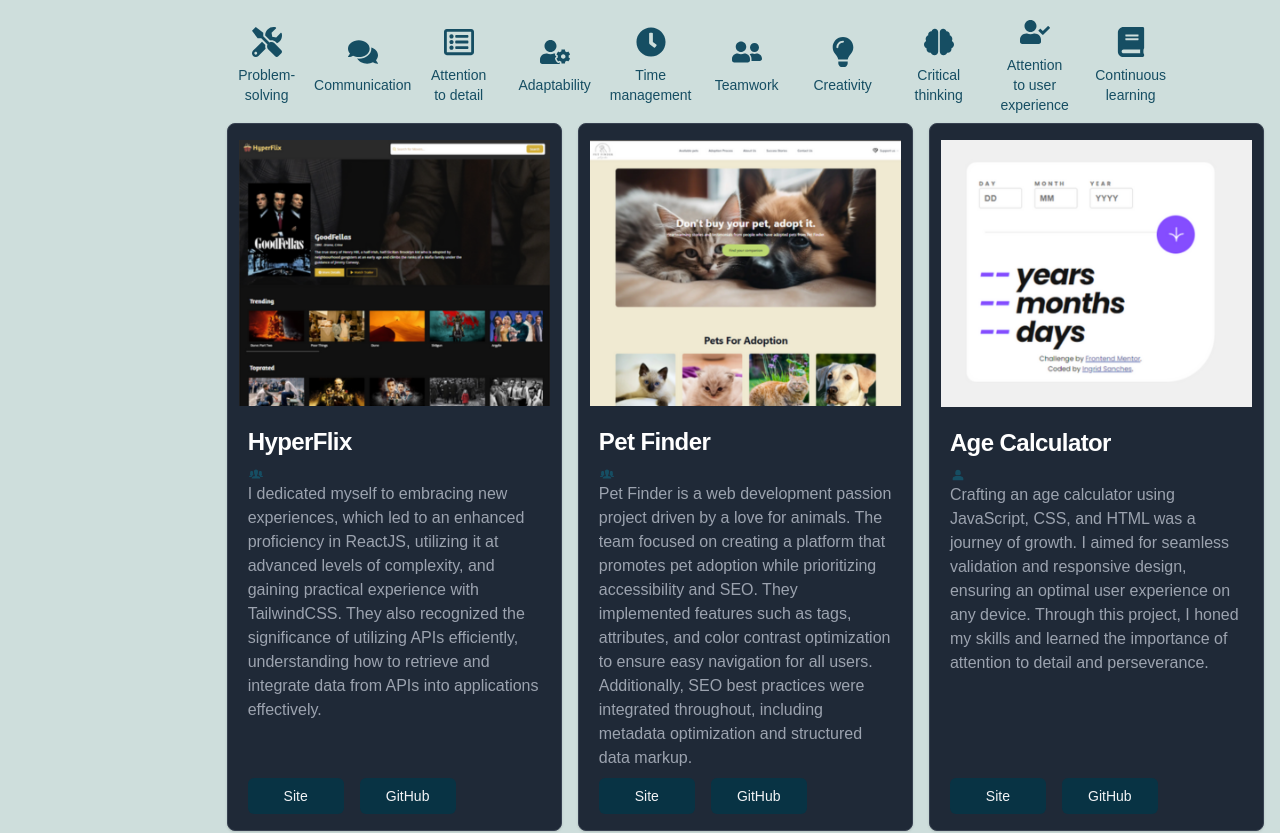
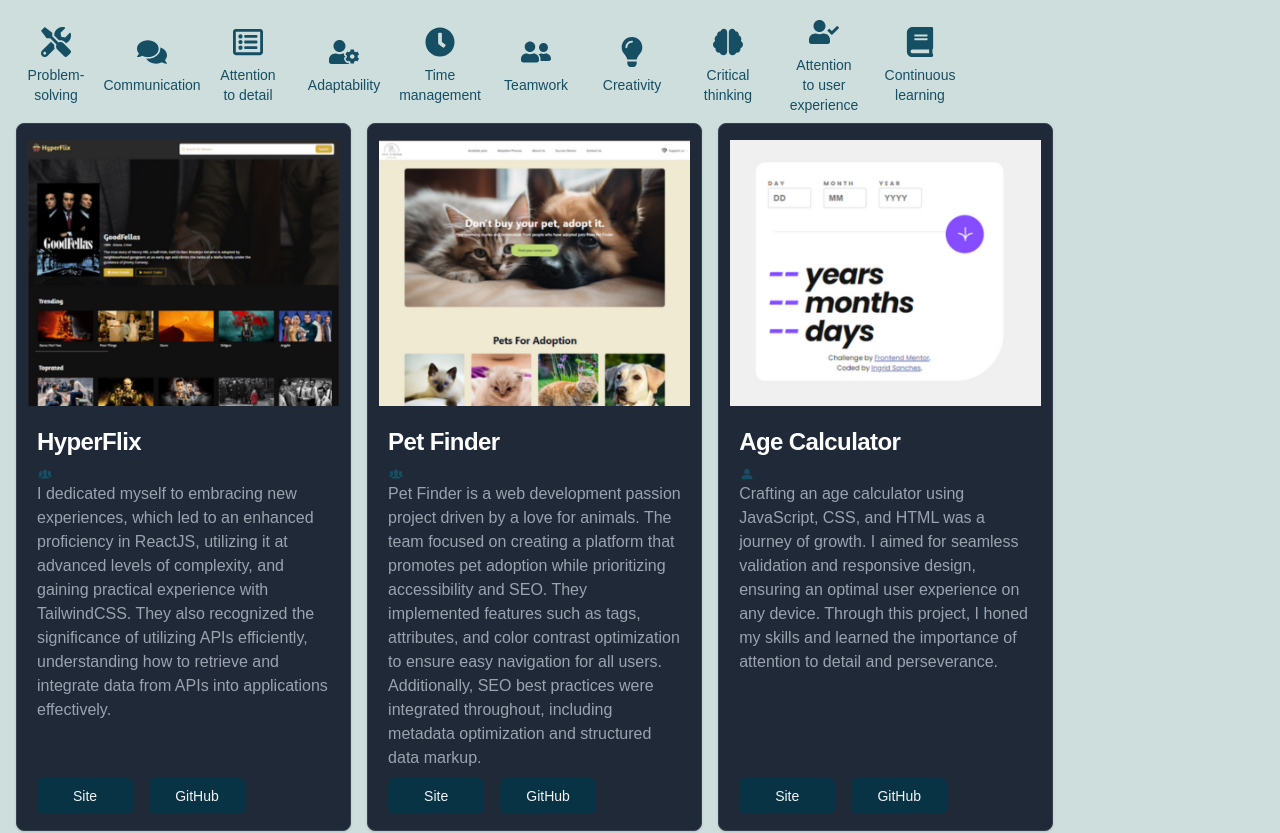
Before and after one commit to IngridAkeida/portfolio, a Next.js app: page / in a window 1280 px wide. Shown: the part 1427-2260 px from the top of the page. Built offline with nearby package versions, Linux system fonts and the light colour scheme; a web font is replaced by a local one; what tailwindcss-animated would draw is missing.

Commit message:
improvement - Main

```diff
--- a/src/components/main/Main.tsx
+++ b/src/components/main/Main.tsx
@@ -7,19 +7,19 @@ import technologies from "../data/technologies";
 import AbilitiesList from "../AbilitiesList";
 import abilities from "../data/abilities";
 import CardProjects from "../CardProjects";
+import { useRef, useCallback } from 'react';
 
 const Main: React.FC = () => {
+  const projectsRef = useRef<HTMLDivElement | null>(null);
 
-  function scrollToProjects() {
-    const projectsElement = document.getElementById('projects');
-    if (projectsElement) {
-      projectsElement.scrollIntoView({ behavior: 'smooth' });
+  const scrollToProjects = useCallback(() => {
+    if (projectsRef.current) {
+      projectsRef.current.scrollIntoView({ behavior: 'smooth' });
     }
-  }
+  }, []);
 
   return(
     <main className="px-4 mt-8 mx-auto min-h-screen md:grid md:grid-cols-6 gap-4 ">
-      <div className='md:visible'></div>
       <div className='col-span-5'>
         <div id="page1" className='container h-screen flex flex-col gap-4 justify-center items-center'>
             <Intro/>
@@ -41,7 +41,7 @@ const Main: React.FC = () => {
           <div className='scroll-m-8'>
             <h3 className=" text-2xl font-bold mt-2 mb-1">About me:</h3>
             <article className="text-md">
-              I am a front-end developer, with a background in UX/UI and a passion for technology. I am a creative and curious person, always looking for new challenges and opportunities to learn. I am a team player, with a strong sense of empathy and a passion for creating user-friendly and accessible digital solutions. I am a student at Hyper Island, working as a freelancer in the digital universe. I am currently diving head first into React and TypeScript, but hey, I am ready for any project! After all, learning is my game. Oh, and did I mention? I love cats and horror movies. So expect some spooky surprises in my projects! 😉
+            I am a front-end developer, with a background in UX/UI and a passion for technology. I am a creative and curious person, always looking for new challenges and opportunities to learn. I am a team player, with a strong sense of empathy and a passion for creating user-friendly and accessible digital solutions. I am a student at Hyper Island, working as a freelancer in the digital universe. I am currently diving head-first into React and TypeScript, but hey, I am ready for any project! After all, learning is my game. Oh, and did I mention? I love cats and horror movies. So expect some spooky surprises in my projects! 😉
             </article>
           </div>
           <div id="skills" className="container scroll-mt-20">
@@ -54,7 +54,9 @@ const Main: React.FC = () => {
           </div>
         </div>
 
-        <CardProjects Projects={[]} />
+        <div ref={projectsRef}>
+          <CardProjects Projects={[]} />
+        </div>
       </div>
     </main>
   )
```
